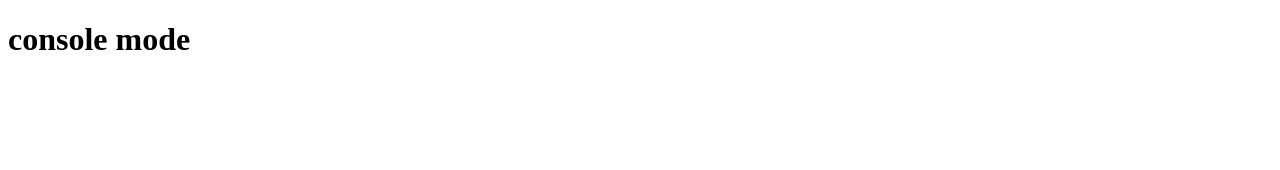
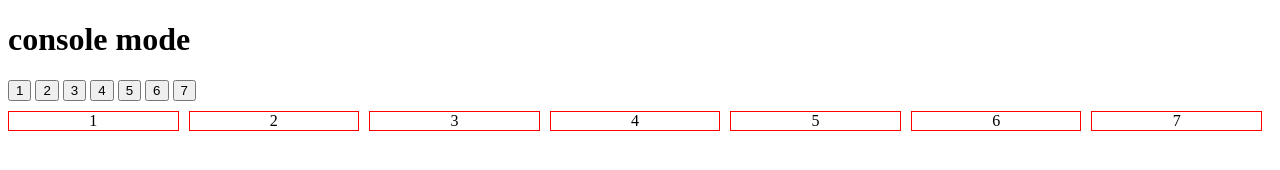
Before and after one commit to bluerumex/functional-javascript, a website: page src/books/ch01/ch01.html in a window 1280 px wide. Drawn offline with nearby package versions, Linux system fonts and the light colour scheme.

Commit message:
book ch01 ing...

```diff
--- a/src/books/ch01/ch01.html
+++ b/src/books/ch01/ch01.html
@@ -5,9 +5,48 @@
   <meta name="viewport" content="width=device-width, initial-scale=1.0">
   <meta http-equiv="X-UA-Compatible" content="ie=edge">
   <title>CH01</title>
+  <script
+  src="https://code.jquery.com/jquery-2.2.4.min.js"
+  integrity="sha256-BbhdlvQf/xTY9gja0Dq3HiwQF8LaCRTXxZKRutelT44="
+  crossorigin="anonymous"></script>
 </head>
 <body>
+<style>
+  ul {
+    display: flex;
+    list-style: none;
+    padding: 0;
+    margin: 0;
+    margin-top: 10px;
+  }
+  li {
+    display: block;
+    text-align: center;
+    width: 100%;
+    height: 100%;
+    cursor: pointer;
+    margin-right: 10px;
+    border: 1px solid red;
+  }
+</style>
 <h1>console mode</h1>
+  <button>1</button>
+  <button>2</button>
+  <button>3</button>
+  <button>4</button>
+  <button>5</button>
+  <button>6</button>
+  <button>7</button>
+
+  <ul>
+    <li>1</li>
+    <li>2</li>
+    <li>3</li>
+    <li>4</li>
+    <li>5</li>
+    <li>6</li>
+    <li>7</li>
+  </ul>
 <script>
 let users  = [
   {id:1, name:'ID', age:32},
@@ -55,7 +94,7 @@ function bvalue(key) {
 }
 
 // break id 가 3인 user
-let user;
+var user;
 for (let i = 0, len = users.length; i < len; i++) {
   if (users[i].id == 3) {
     user = users[i];
@@ -330,6 +369,20 @@ let exclaim = function(statement) {
 let welcome = _.compose(greet, exclaim);
 console.log( welcome('JS') );
 
+var buttons = document.querySelectorAll('button');
+for (var i = 0; i < buttons.length; i++) {
+  (function(user) {
+    buttons[i].addEventListener('click', function(user) {
+      console.log(user.name)
+    })
+  })(user[i]);
+}
+
+var li = document.querySelectorAll('li');
+for (var i = 0; i < li.length; i++) {
+  li[i].addEventListener('click', () => console.log(i))
+}
+
 </script>
 </body>
 </html>
```
